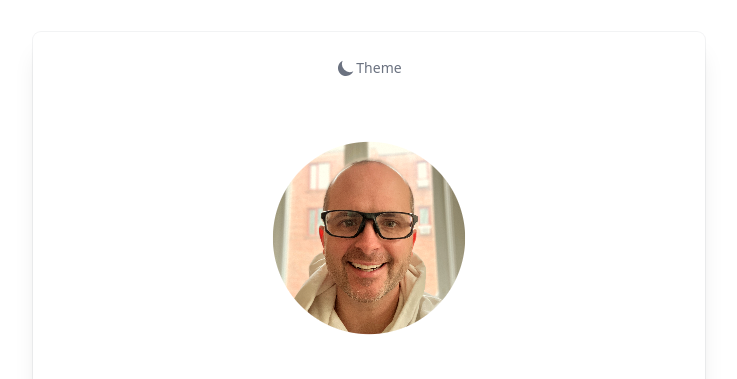
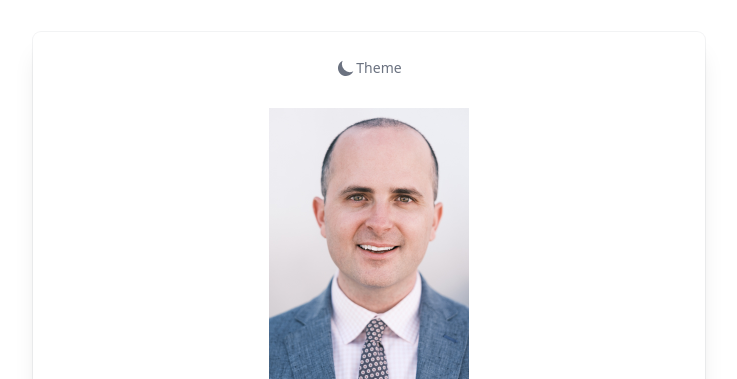
Before and after one commit to iamericfletcher/personal-website, a website: page index.html in a window 1280 px wide. Shown: the top 379 px of the page, without its empty margins (271-1008 px from the left). Drawn offline with Linux system fonts and the light colour scheme.

Commit message:
Updated headshot

```diff
--- a/index.html
+++ b/index.html
@@ -94,9 +94,9 @@
                 </span>
             </button>
         </div>
-        <div class="flex justify-center">
+        <div class="flex justify-center mt-5">
             <img alt="Eric Fletcher's Headshot with Circle Crop Applied" class="w-[200px] h-[300px]"
-                 src="src/images/2023-09-30-headshot-circle-crop-smaller%20(1).png">
+                 src="src/images/headshot.jpg">
         </div>
         <div class="flex flex-col text-center ">
             <h3 class="text-indigo-500 text-3xl font-medium tracking-wide">Eric Fletcher</h3>
```
Also changed, not shown: src/images/favicon_package_v0.16 (2)/android-chrome-192x192.png, src/images/favicon_package_v0.16 (2)/android-chrome-256x256.png (deleted), src/images/favicon_package_v0.16 (2)/android-chrome-512x512.png (added), src/images/favicon_package_v0.16 (2)/apple-touch-icon.png, src/images/favicon_package_v0.16 (2)/favicon-16x16.png, src/images/favicon_package_v0.16 (2)/favicon-32x32.png, src/images/favicon_package_v0.16 (2)/favicon.ico, src/images/favicon_package_v0.16 (2)/mstile-150x150.png, src/images/favicon_package_v0.16 (2)/safari-pinned-tab.svg, src/images/favicon_package_v0.16 (2)/site.webmanifest, src/images/headshot.jpg (added).
